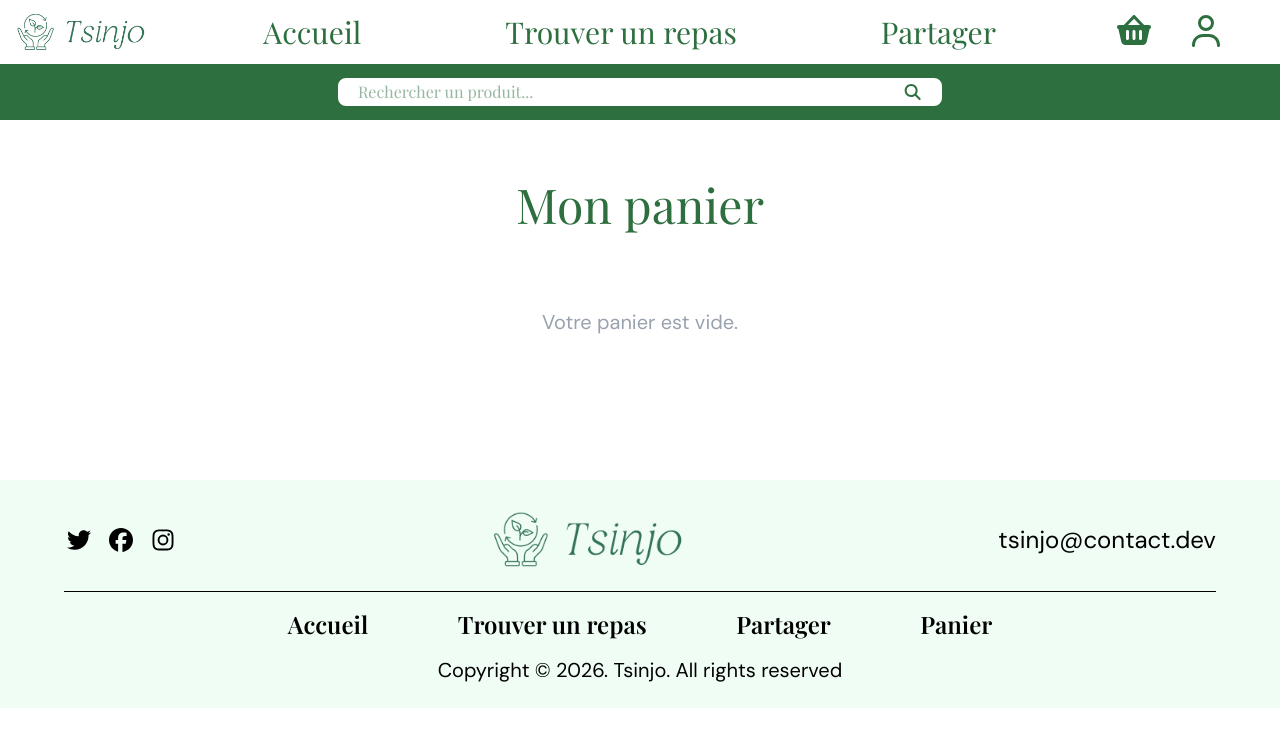
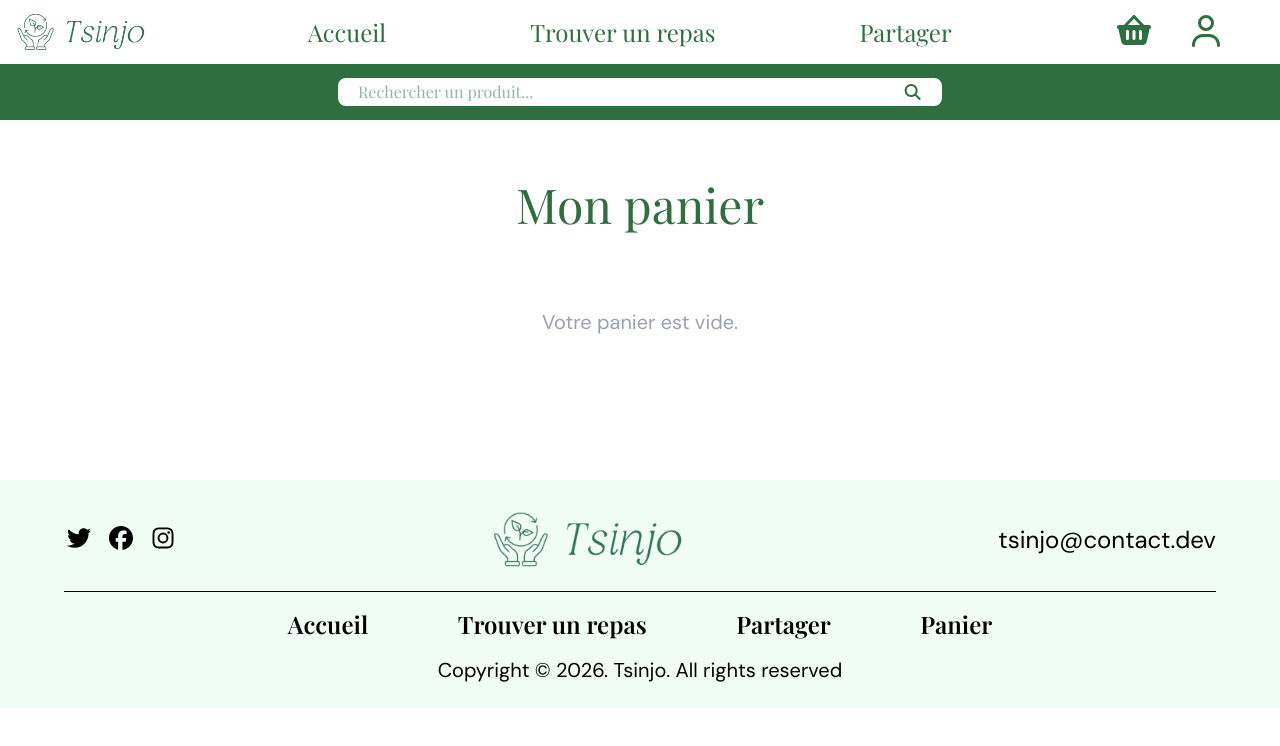
Before and after one commit to ItokianaRAKT/anti-gaspillage, a React (Vite) app: page /anti-gaspillage/Panier in a window 1280 px wide. Shown: the top 746 px of the page. Built offline with nearby package versions, Linux system fonts and the light colour scheme.

Commit message:
feat: link footer icons

```diff
--- a/package.json
+++ b/package.json
@@ -18,15 +18,19 @@
     "@fortawesome/react-fontawesome": "^3.2.0",
     "@tailwindcss/vite": "^4.1.18",
     "axios": "^1.13.6",
+    "framer-motion": "^12.38.0",
+    "leaflet": "^1.9.4",
     "lucide-react": "^0.574.0",
     "react": "^19.2.0",
     "react-dom": "^19.2.0",
+    "react-leaflet": "^5.0.0",
     "react-router-dom": "^7.13.0",
     "zod": "^4.3.6",
     "zustand": "^5.0.11"
   },
   "devDependencies": {
     "@eslint/js": "^9.39.1",
+    "@types/leaflet": "^1.9.21",
     "@types/node": "^24.10.1",
     "@types/react": "^19.2.7",
     "@types/react-dom": "^19.2.3",
--- a/src/components/features/footer.tsx
+++ b/src/components/features/footer.tsx
@@ -9,9 +9,15 @@ const Footer = () => {
 
             <div className="flex items-center justify-between w-[90%] pb-4 border-b gap-4">
                 <div className="flex gap-3">
-                    <FontAwesomeIcon icon={faTwitter} className="text-[3vh]" />
-                    <FontAwesomeIcon icon={faFacebook} className="text-[3vh]" />
-                    <FontAwesomeIcon icon={faInstagram} className="text-[3vh]" />
+                    <a href="https://share.google/DbPHv9nPmsku9LqtS">
+                        <FontAwesomeIcon icon={faTwitter} className="text-[3vh]" />
+                    </a>
+                    <a href="https://share.google/30c5UGeTYpJe9bzGP">
+                        <FontAwesomeIcon icon={faFacebook} className="text-[3vh]" />
+                    </a>
+                    <a href="https://share.google/GVAVrn0iW66Y9Qdpx">
+                        <FontAwesomeIcon icon={faInstagram} className="text-[3vh]" />
+                    </a>
                 </div>
 
                 <img src={logo} alt="logo Tsinjo" className="w-[30vw] md:w-[20vw] lg:w-[15vw]" />
--- a/src/components/features/navbar.tsx
+++ b/src/components/features/navbar.tsx
@@ -28,7 +28,7 @@ const Navbar = () => {
           <img src={logo} alt="Logo" className="h-[6vh] w-auto" />
         </Link>
 
-        <div className="hidden lg:flex space-x-36 text-primaryGreen text-3xl font-medium">
+        <div className="hidden lg:flex space-x-36 text-primaryGreen text-2xl font-medium">
           <Link to="/" className="font-titre">Accueil</Link>
           <Link to="/Trouver" className="font-titre">Trouver un repas</Link>
           <Link to="/Partager" className="font-titre">Partager</Link>
```
Also changed, not shown: src/api/axios.ts (line endings or trailing spaces), 1 other file (tests, documents, lock files or other folders).
